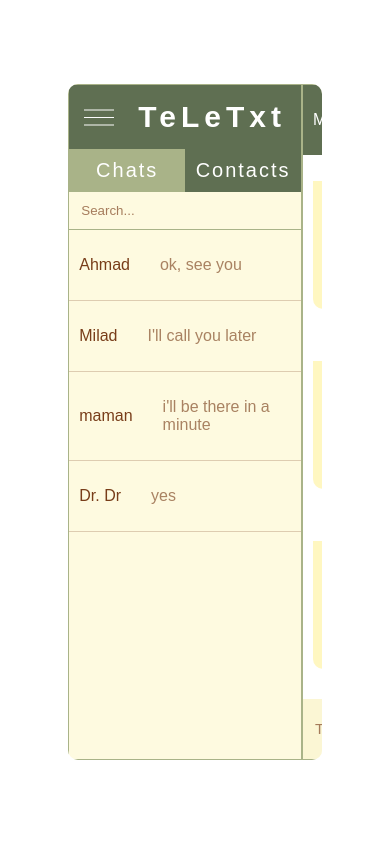
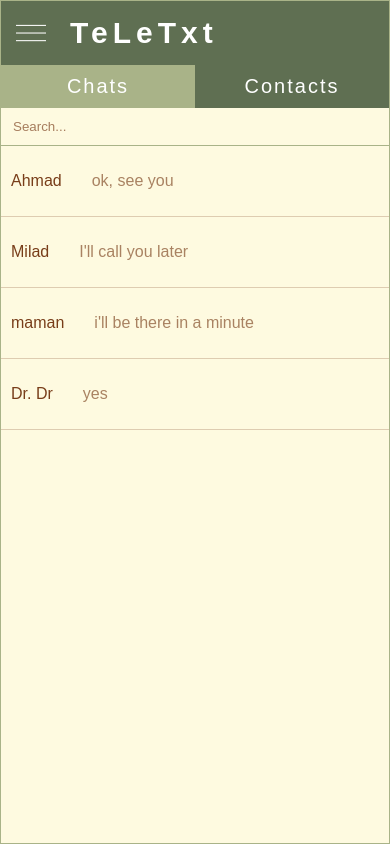
Before and after one commit to marzie-nd/teletxt, a React (Create React App) app: page /home in a window 390 px wide. Built offline with nearby package versions, Linux system fonts and the light colour scheme.

Commit message:
fixing mobile view

```diff
--- a/src/styles.scss
+++ b/src/styles.scss
@@ -155,6 +155,11 @@
     display: flex;
     overflow: hidden;
     border-radius: 10px;
+    @include mobile {
+      height: 100vh;
+      width: 100vw;
+      border-radius: 0;
+    }
 
     .sidebar {
       flex: 1;
@@ -254,6 +259,9 @@
     .chat {
       flex: 2;
       border: 1px solid #a9b388;
+      @include mobile {
+        display: none;
+      }
 
       .chatInfo {
         height: 50px;
```
Also changed, not shown: src/components/Conversation.jsx (added, +10 -0 lines).
